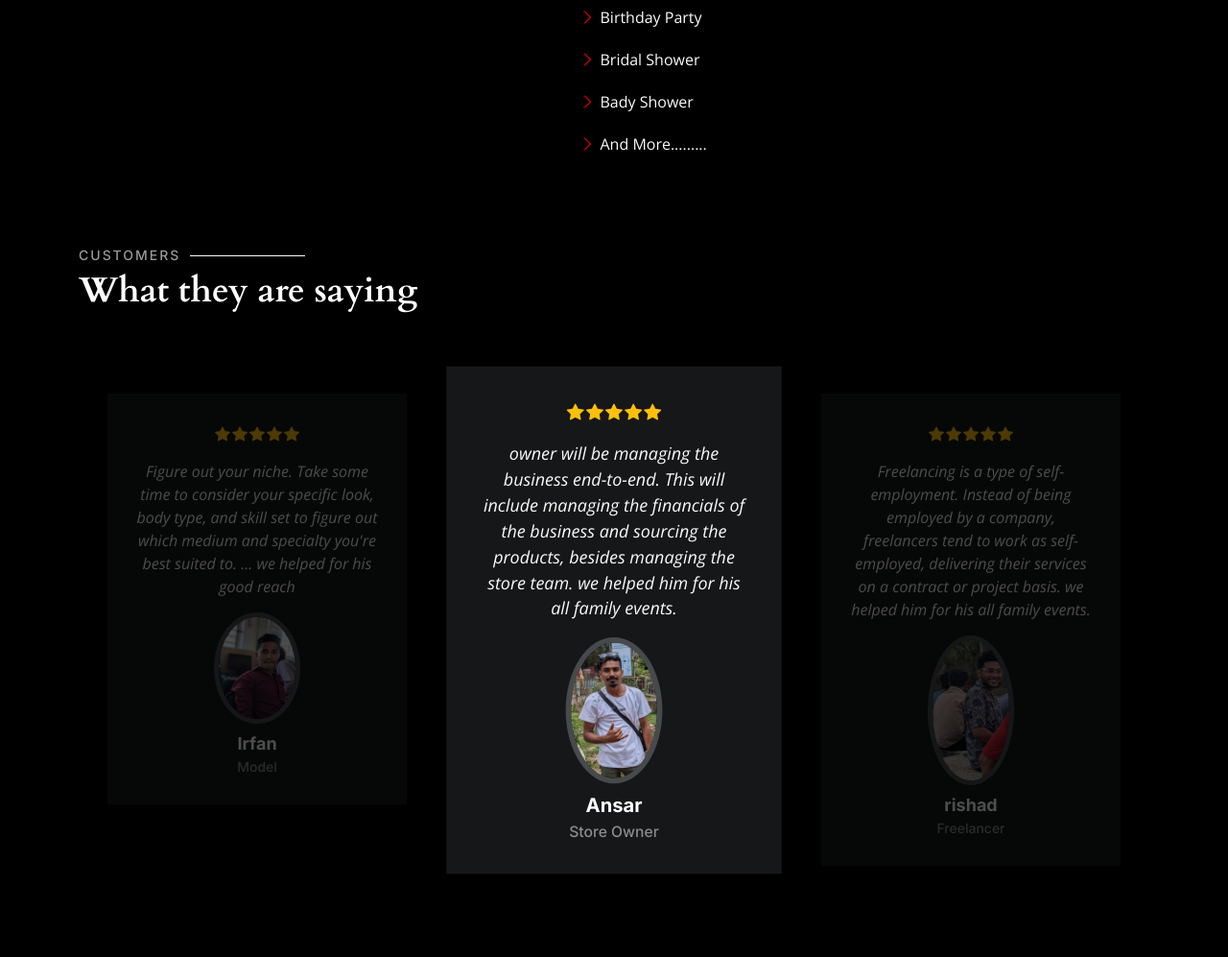
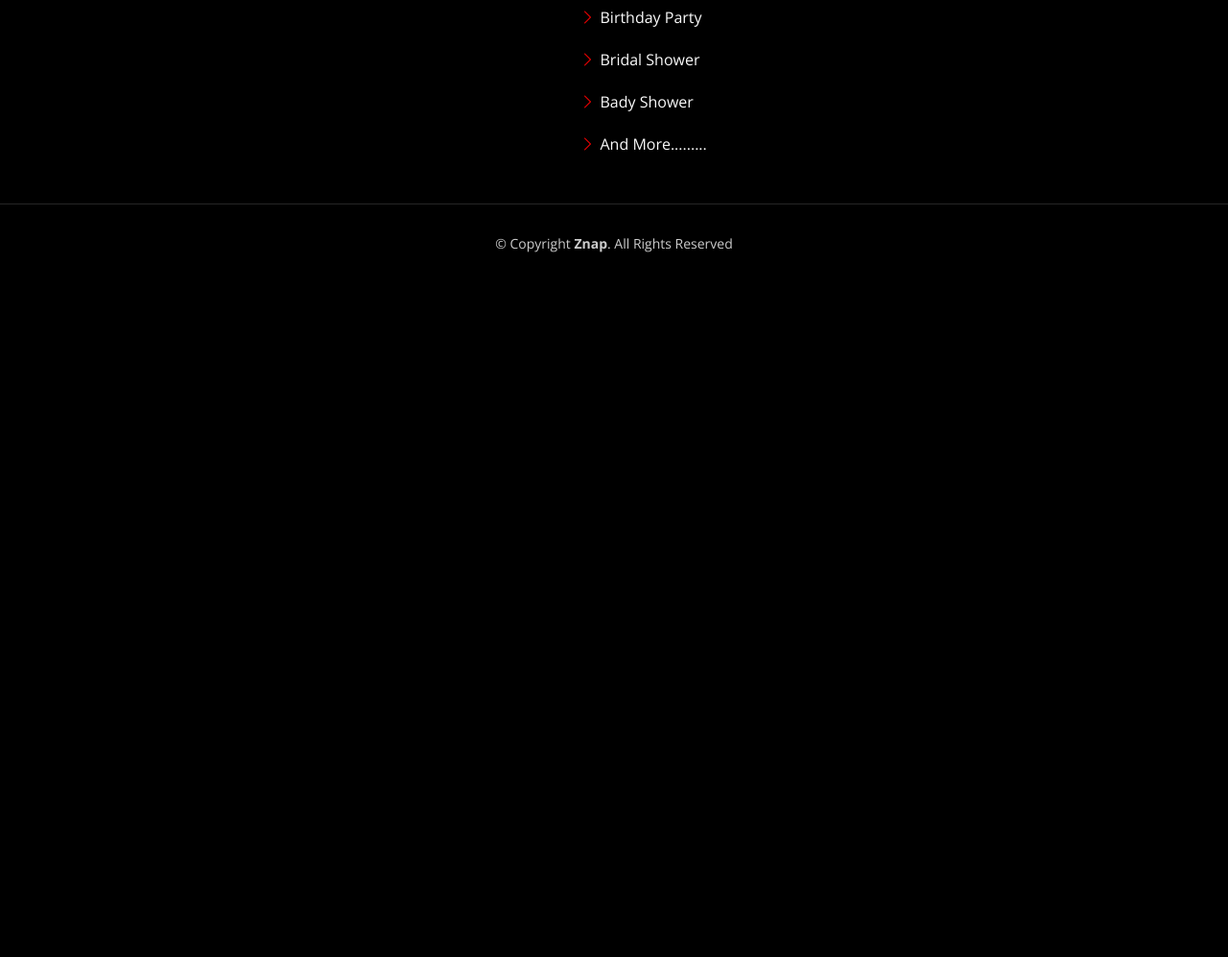
Before and after one commit to Musthakeem-01/Znap, a plain HTML site: page about.html in a window 1280 px wide. Shown: the part 543-1540 px from the top of the page at 96% size. After the commit the page ends 843 px from the top, so only its background shows below. Drawn offline with nearby package versions, Linux system fonts and the light colour scheme.

Commit message:
removed testimonial section

```diff
--- a/about.html
+++ b/about.html
@@ -164,7 +164,7 @@
     </section><!-- End About Section -->
 
     <!-- ======= Testimonials Section ======= -->
-    <section id="testimonials" class="testimonials">
+    <!-- <section id="testimonials" class="testimonials">
       <div class="container">
 
         <div class="section-header">
@@ -190,9 +190,9 @@
                   <h4>CC &amp; Student </h4>
                 </div>
               </div>
-            </div><!-- End testimonial item -->
+            </div> End testimonial item -->
 
-            <div class="swiper-slide">
+            <!-- <div class="swiper-slide">
               <div class="testimonial-item">
                 <div class="stars">
                   <i class="bi bi-star-fill"></i><i class="bi bi-star-fill"></i><i class="bi bi-star-fill"></i><i class="bi bi-star-fill"></i><i class="bi bi-star-fill"></i>
@@ -207,9 +207,9 @@
                   <h4>Model</h4>
                 </div>
               </div>
-            </div><!-- End testimonial item -->
+            </div>End testimonial item -->
 
-            <div class="swiper-slide">
+            <!-- <div class="swiper-slide">
               <div class="testimonial-item">
                 <div class="stars">
                   <i class="bi bi-star-fill"></i><i class="bi bi-star-fill"></i><i class="bi bi-star-fill"></i><i class="bi bi-star-fill"></i><i class="bi bi-star-fill"></i>
@@ -224,9 +224,9 @@
                   <h4>Store Owner</h4>
                 </div>
               </div>
-            </div><!-- End testimonial item -->
+            </div>End testimonial item -->
 
-            <div class="swiper-slide">
+            <!-- <div class="swiper-slide">
               <div class="testimonial-item">
                 <div class="stars">
                   <i class="bi bi-star-fill"></i><i class="bi bi-star-fill"></i><i class="bi bi-star-fill"></i><i class="bi bi-star-fill"></i><i class="bi bi-star-fill"></i>
@@ -240,10 +240,10 @@
                   <h3>rishad</h3>
                   <h4>Freelancer</h4>
                 </div>
-              </div>
-            </div><!-- End testimonial item -->
+              </div> -->
+            <!-- </div>End testimonial item -->
 
-            <div class="swiper-slide">
+            <!-- <div class="swiper-slide">
               <div class="testimonial-item">
                 <div class="stars">
                   <i class="bi bi-star-fill"></i><i class="bi bi-star-fill"></i><i class="bi bi-star-fill"></i><i class="bi bi-star-fill"></i><i class="bi bi-star-fill"></i>
@@ -258,14 +258,14 @@
                   <h4>Entrepreneur</h4>
                 </div>
               </div>
-            </div><!-- End testimonial item -->
+            </div>End testimonial item -->
 
-          </div>
+          <!-- </div>
           <div class="swiper-pagination"></div>
         </div>
 
       </div>
-    </section><!-- End Testimonials Section -->
+    </section>End Testimonials Section -->
 
   </main><!-- End #main -->
 
```
Also changed, not shown: 1 other file.
